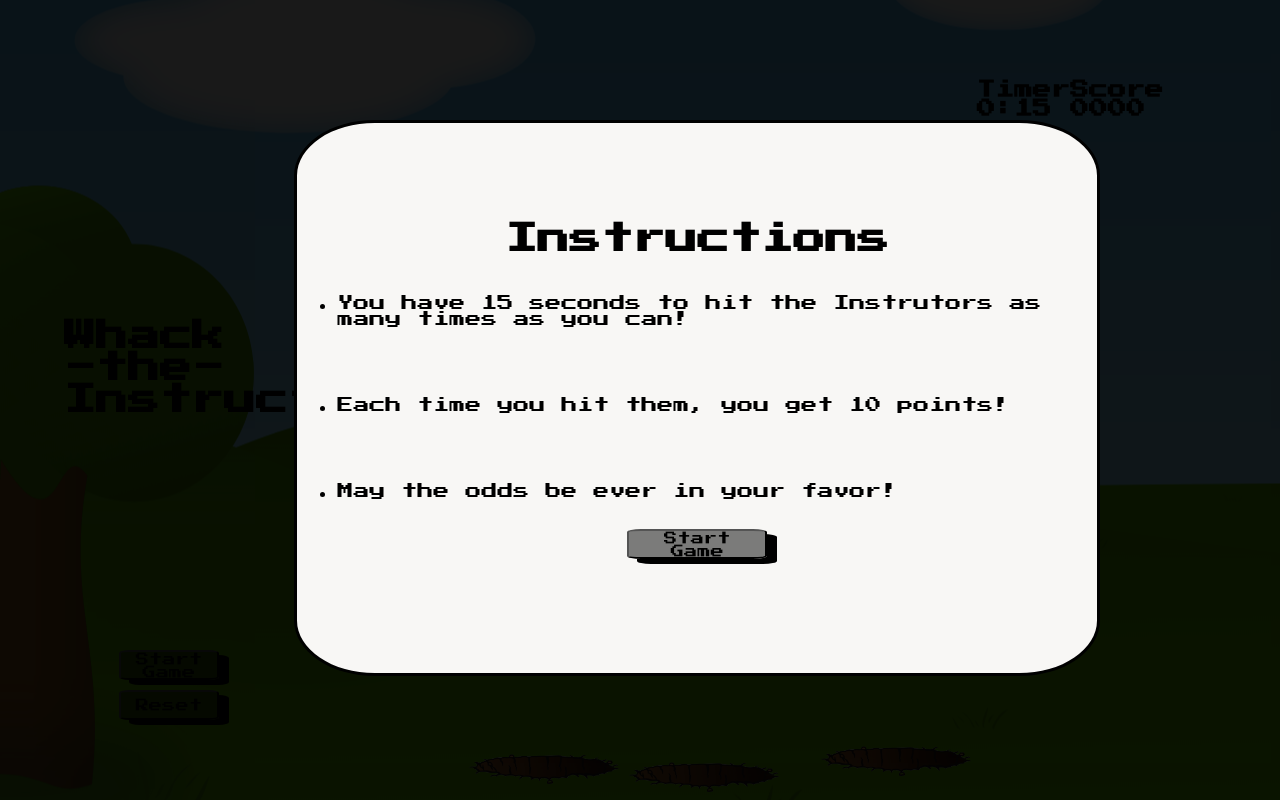
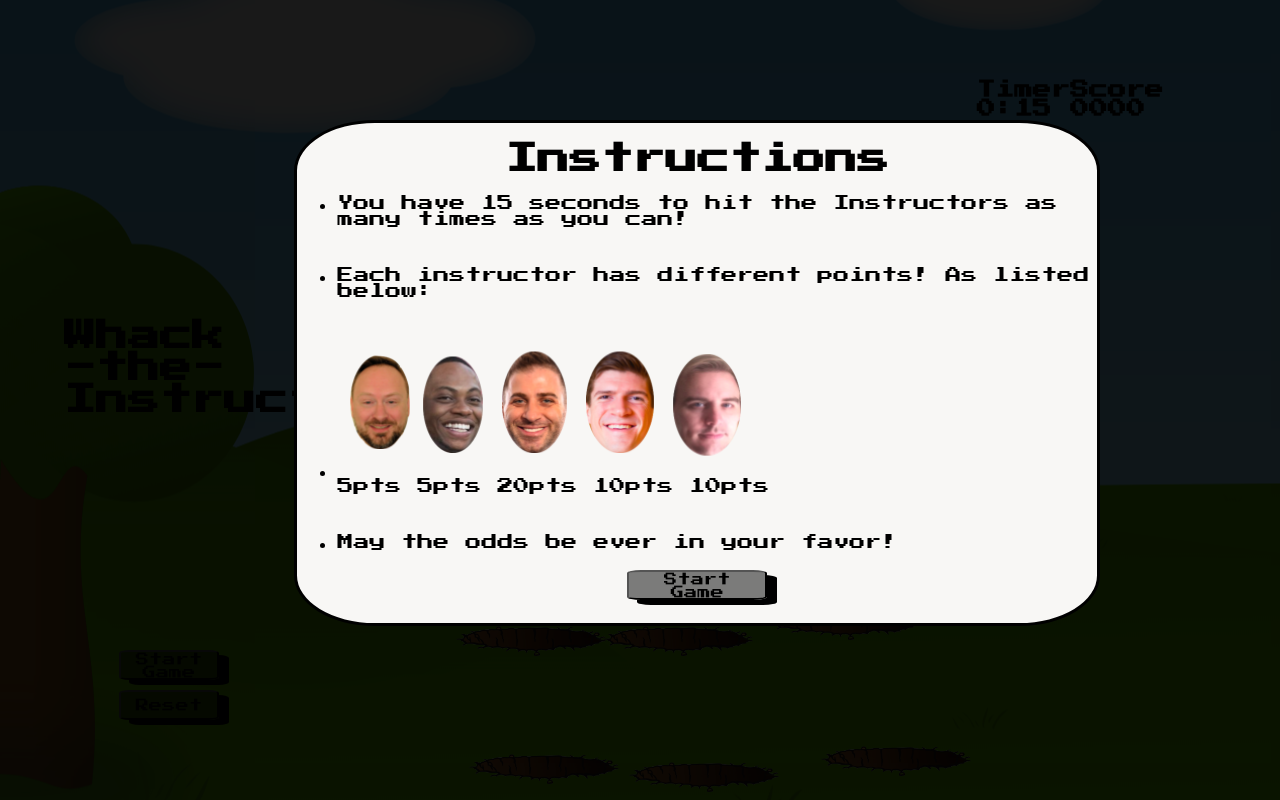
Before and after one commit to ginnygu/project_1, a plain HTML site: page index.html in a window 1280 px wide. Both pictures are taken after a click on the button "Instruction". Drawn offline with Linux system fonts and the light colour scheme.

Commit message:
changed the points increment for each instructor

```diff
--- a/css/style.css
+++ b/css/style.css
@@ -158,6 +158,21 @@ body {
     height: 450px;
     padding-top: 100px;
 }
+
+.start_info2{
+    position: absolute;
+    top: 15%;
+    left: 23%;
+    text-align: center;
+    border: solid 3px black;
+    border-radius: 10%;
+    background: rgb(248,247,245);
+    width: 800px;
+    height: 450px;
+    padding-top: 20px;
+    padding-bottom: 30px;
+}
+
 .info{
     padding: 75px 0 75px 0;
 
@@ -191,7 +206,7 @@ body {
 
 .info2 {
     text-align: left;
-    padding: 40px 0 30px 0;
+    padding: 20px 0 20px 0;
 
 }
 .gameOver {
--- a/index.html
+++ b/index.html
@@ -37,6 +37,8 @@
 
             </div>
         </div>
+
+<!-- the game board -->
         <div class="baby right" id="gameholes">
 
             <div class="holes hole_1">
@@ -86,7 +88,6 @@
             </div>
         </div>
     </div>
-    <!-- figure out a way to transition using overflow hidden -->
     <div id="faces">
         <img src="images/aaron.png"    data-increment="5" class="heads" id= "aaron">
         <img src="images/jason.png"    data-increment="20" class="heads" id="jason">
@@ -107,11 +108,12 @@
     </div>
     <!-- info modal -->
     <div class="info_box">
-        <div class="start_info">
-            <h1 class="welcome">Instructions</h1>
+        <div class="start_info2">
+            <h1 class="welcome2">Instructions</h1>
             <ul>
-                <li class="info2">You have 15 seconds to hit the Instrutors as many times as you can!</li>
-                <li class="info2">Each time you hit them, you get 10 points!</li>
+                <li class="info2">You have 15 seconds to hit the Instructors as many times as you can!</li>
+                <li class="info2">Each instructor has different points! As listed below:</li>
+                <li class="info2"><img src="images/points.png"><br>   5pts  5pts  20pts  10pts  10pts</li>
                 <li class="info2">May the odds be ever in your favor!</li>
             </ul>
             <button class="game_button2">Start Game</button>
--- a/javascript/script.js
+++ b/javascript/script.js
@@ -3,6 +3,7 @@ let instructors = document.querySelectorAll('#faces>img');
 let playerScore = 0;
 let currentHole = chooseRandom(holes);
 let currentFace = chooseRandom(instructors);
+let endFace = document.querySelector('#drake');
 // @author Jason Seminara <js@ga.co>
 function chooseRandom(collection) {
   return collection[Math.floor(Math.random() * collection.length)];
@@ -36,16 +37,19 @@ document.querySelector('#gameholes').addEventListener('click', (event)=> {
       playerScore += parseInt(event.target.dataset.increment);
       document.querySelector('.numberScore').innerText = playerScore;
       mySound.play();
+      end();
 
   }
 });
 
+// makes a random time for when the random head pops out of the random hole
 function randomTime(min, max){
     return Math.floor(Math.random() * (max - min) + min)
 }
 //starting game function
 let timed;
 
+// combining the random head and random holes together
 function playGame(){
     let time = randomTime(500, 2000);
     currentHole = chooseRandomHole();
@@ -55,6 +59,7 @@ function playGame(){
         currentHole.removeChild(currentFace);
         playGame();
     }, time);
+
 }
 
 // start button event listener.
@@ -102,6 +107,8 @@ const closeBox = document.querySelector('.game_button');
 const instruBox = document.querySelector('.info_box');
 const info = document.querySelector('.instru_button');
 const closeBox2 = document.querySelector('.game_button2');
+
+//loads the first modal box when the page loads
 window.addEventListener('load', (event) => {
     modalOne.classList.add('show_box');
 });
@@ -123,7 +130,7 @@ closeBox.addEventListener('click', closeButton);
 closeBox2.addEventListener('click', closeButton);
 info.addEventListener('click', infoBox);
 
-//Game Over
+//Game Over modal box
 let finalScore = document.querySelector('.numberScore').innerText;
 const gameBox = document.querySelector('.gameOver');
 
```
Also changed, not shown: images/points.png (added).
